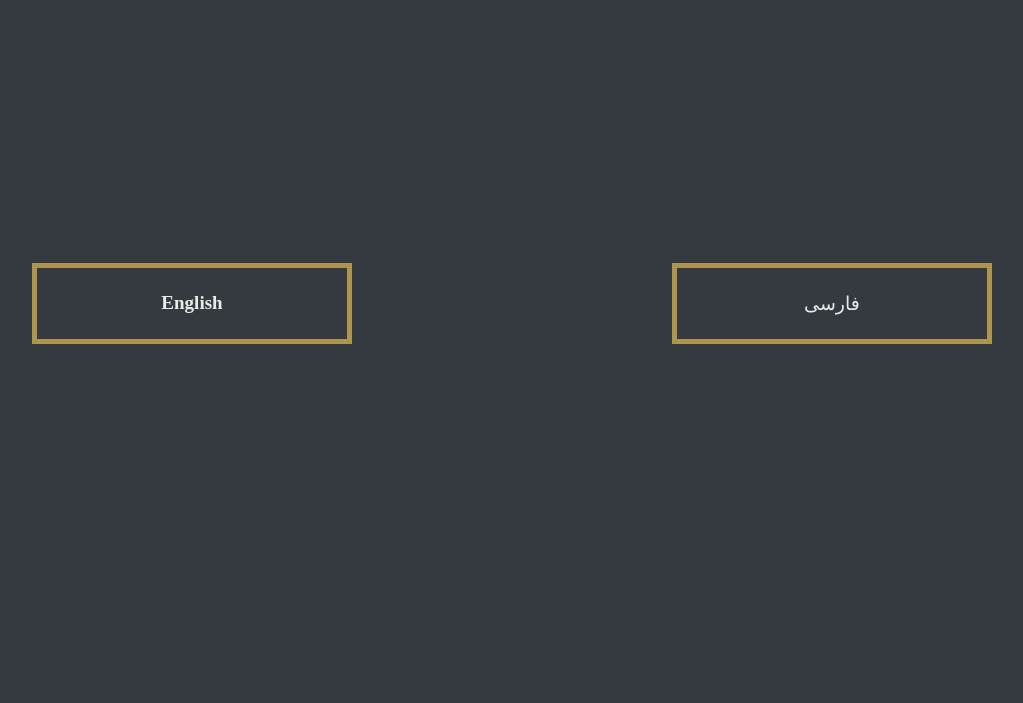
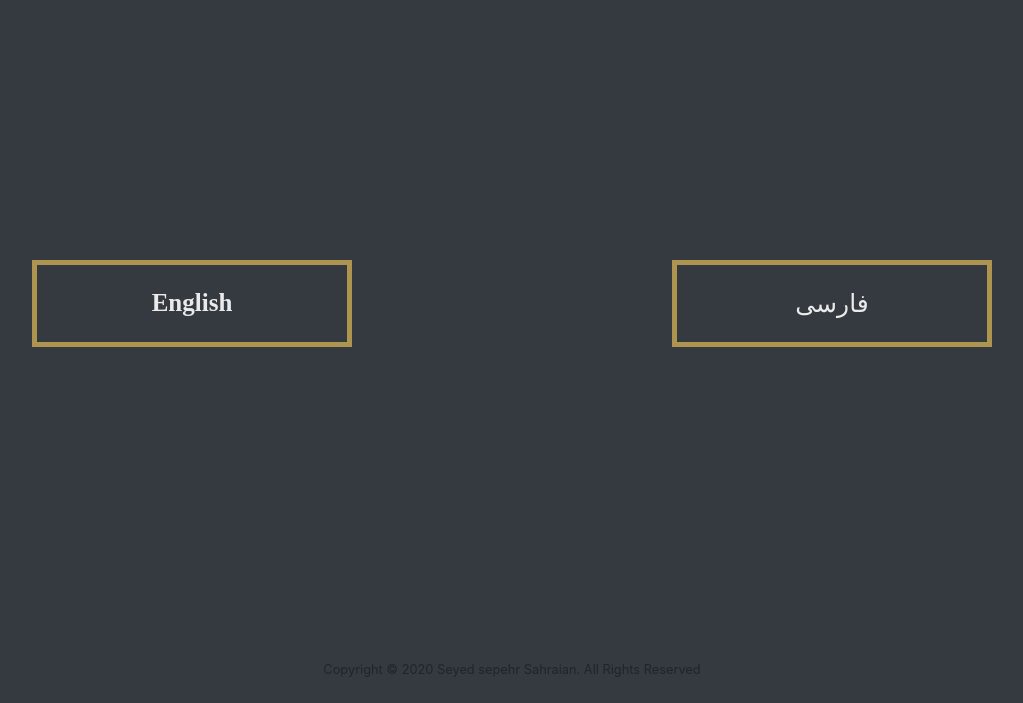
Before and after one commit to sprshr/portfolio-website, a plain HTML site: page index.html in a window 1280 px wide. Shown: the part 97-800 px from the top of the page, without its empty margins (128-1151 px from the left). Drawn offline with nearby package versions, Linux system fonts and the light colour scheme; a web font is replaced by a local one.

Commit message:
copyright notice added

```diff
--- a/index.html
+++ b/index.html
@@ -40,10 +40,10 @@
         color: #ad954f;
       }
       .persian{
-        font: 500 19px iranyekan;
+        font: 500 25px iranyekan;
       }
       .english{
-        font: 600 19px ciznel;
+        font: 600 25px ciznel;
       }
     </style>
     <title>Sepehr Sahraian</title>
@@ -60,5 +60,6 @@
         >فارسی</a
       >
     </div>
+    <small class="col w100 fixed-bottom mb-4 text-center">Copyright &copy; 2020 Seyed sepehr Sahraian. All Rights Reserved</small>
   </body>
 </html>
```
